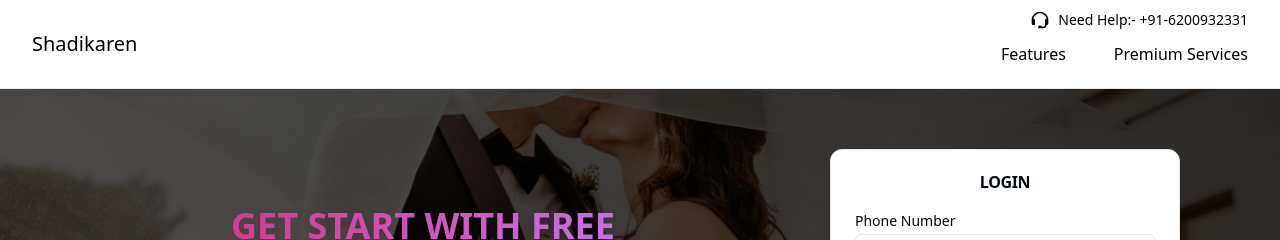
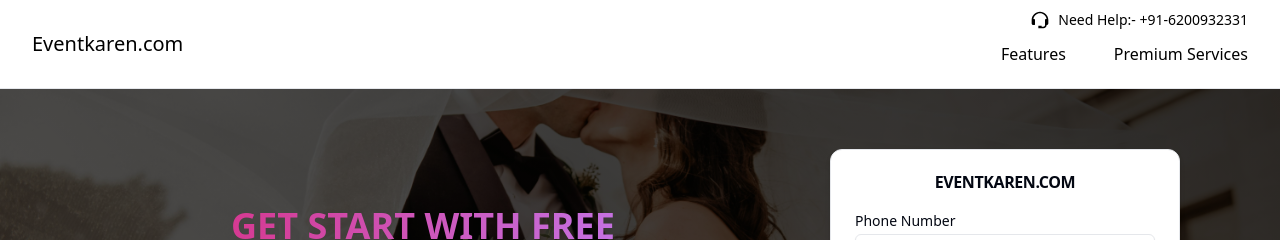
Before and after one commit to biruly-cyber/jiwanjodi, a Next.js app: page /vendor/auth in a window 1280 px wide. Shown: the top 240 px of the page. Built offline with nearby package versions, Linux system fonts and the light colour scheme.

Commit message:
change in design text

```diff
--- a/src/components/util-component/AuthNumber.tsx
+++ b/src/components/util-component/AuthNumber.tsx
@@ -31,7 +31,7 @@ const AuthNumber: React.FC<Props> = ({ onPhoneNumberSubmit }) => {
     <div className="flex justify-center">
       <Card className="w-full sm:w-[350px] shadow-md">
         <CardHeader>
-          <CardTitle className="text-center uppercase">Login</CardTitle>
+          <CardTitle className="text-center uppercase">Eventkaren.com</CardTitle>
         </CardHeader>
         <CardContent>
           <form>
--- a/src/components/util-component/NavbarVendor.tsx
+++ b/src/components/util-component/NavbarVendor.tsx
@@ -13,7 +13,7 @@ const Navbar = () => {
       {/* main navbar  */}
       <nav className="flex justify-between">
         <div className="cursor-pointer">
-          <span className="text-xl">Shadikaren</span>
+          <span className="text-xl">Eventkaren.com</span>
         </div>
         <div className="py-3">
           <ul className="flex gap-12 cursor-pointer relative">
```
